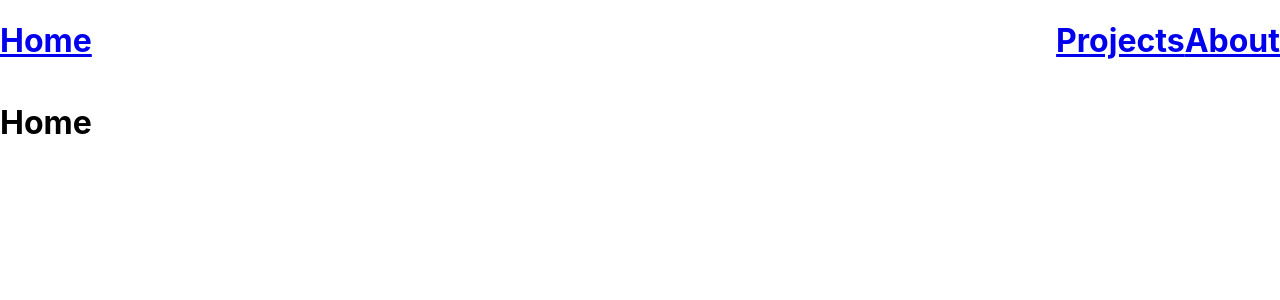
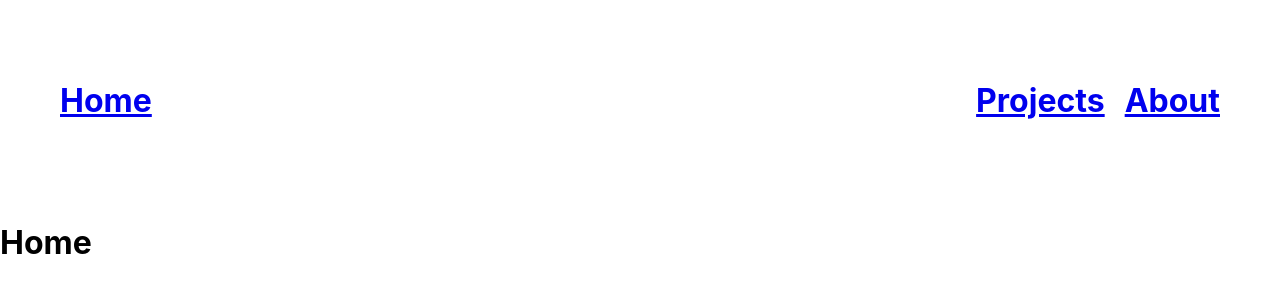
Before and after one commit to BenHolmes/benholmes.github.io, a React (Create React App) app: page / in a window 1280 px wide. Shown: the top 300 px of the page. Built offline with nearby package versions, Linux system fonts and the light colour scheme.

Commit message:
updating styling

```diff
--- a/src/components/navigation/nav.module.scss
+++ b/src/components/navigation/nav.module.scss
@@ -3,6 +3,7 @@
     display: flex;
     flex-direction: row;
     align-items: center;
+    padding: 50px;
 }
 
 .TopBarLeft {
--- a/src/components/navigation/nav.tsx
+++ b/src/components/navigation/nav.tsx
@@ -11,10 +11,10 @@ export default function Nav() {
 
   return (
     <div className={ClassNames.TopBar}>
-        <div className={ClassNames.TopBarLeftHomeButton}><Link to={'/'}><Home/></Link></div>
+        <div className={ClassNames.TopBarLeftHomepage} style={{padding:'10px'}}><Link to={'/'}><Home/></Link></div>
         <div className={ClassNames.TopBarRight}>
-            <Link to={'/projects'}><Projects/></Link>
-            <Link to={'/about'}><About/></Link>
+            <div style={{padding:'10px'}}><Link to={'/projects'}><Projects/></Link></div>
+            <div style={{padding:'10px'}}><Link to={'/about'}><About/></Link></div>
         </div>
     </div>
   );
```
Also changed, not shown: 1 other file (tests, documents, lock files or other folders).
